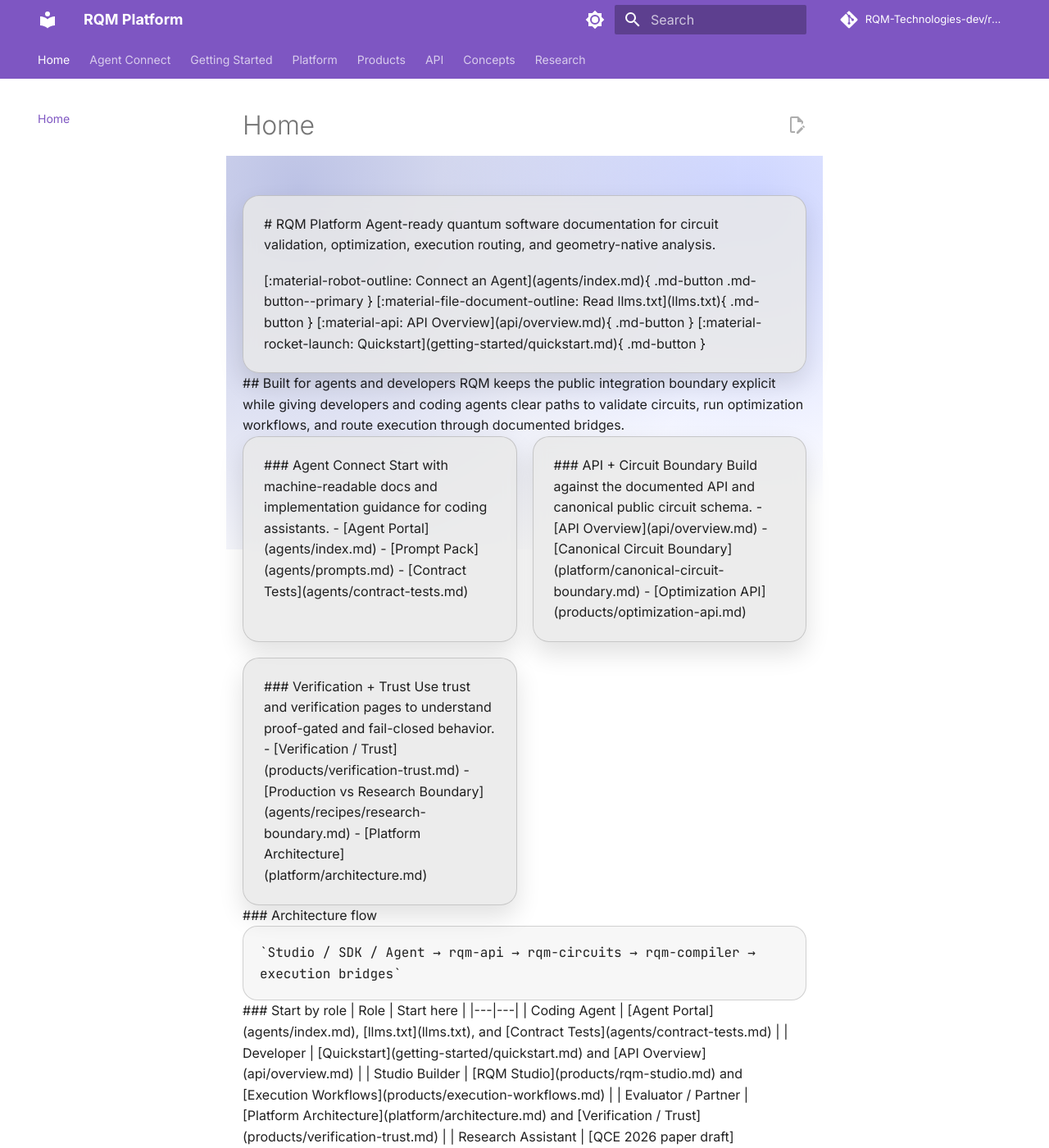
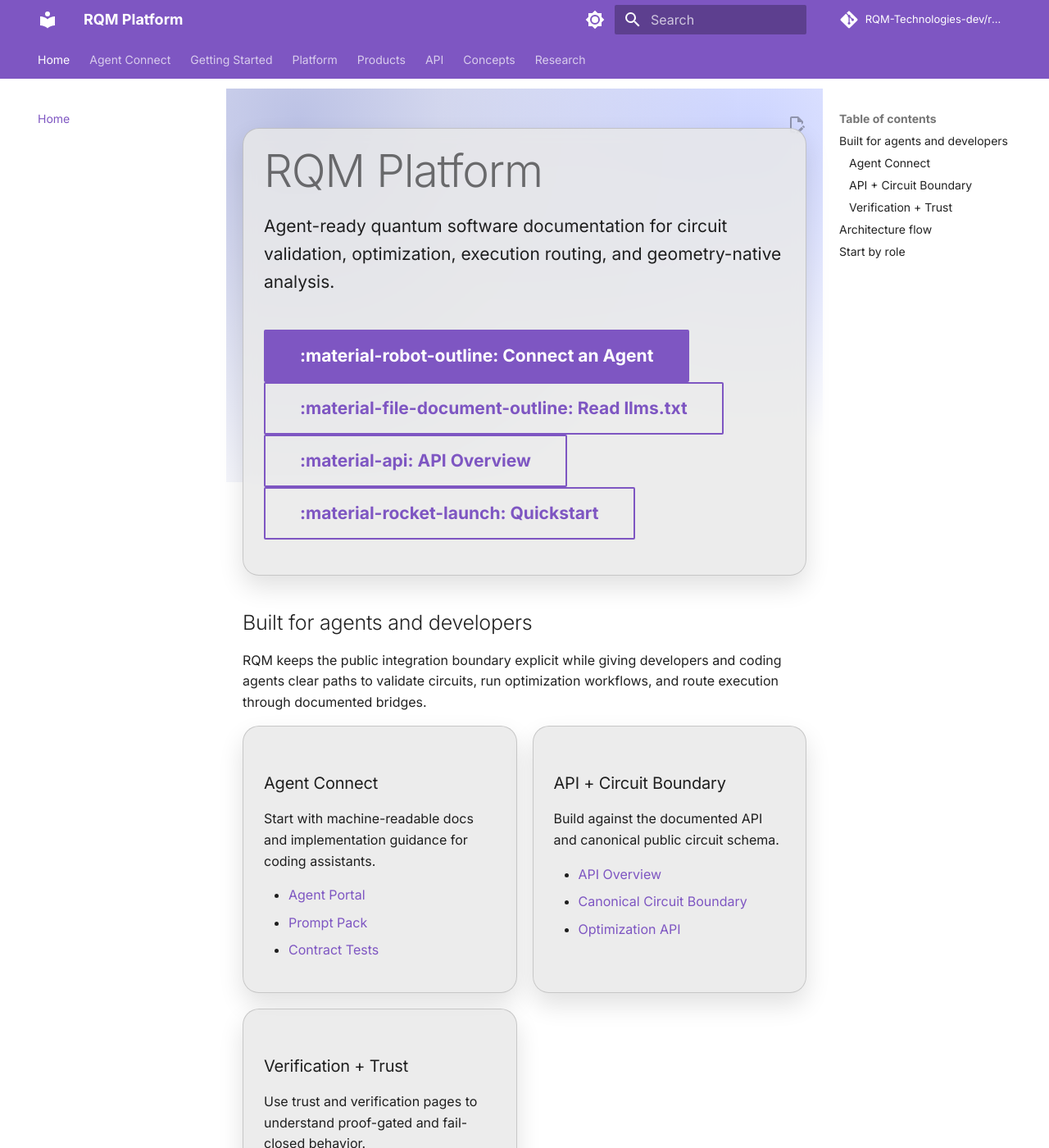
Before and after one commit to RQM-Technologies-dev/rqm-docs, an MkDocs documentation site: the page built from docs/index.md, in a window 1280 px wide and 1400 px high. Shown: the whole window at 82% size. Built offline with MkDocs 1.6.1 and Material for MkDocs 9.7.7, drawn with Linux system fonts in a browser that asks for light colours; comment, search, counter and statistics services are not loaded; some of the changed text lies outside the part shown.

Commit message:
Fix home page markdown rendering and spacing

```diff
--- a/docs/index.md
+++ b/docs/index.md
@@ -1,12 +1,12 @@
-<div class="rqm-home">
+<div class="rqm-home" markdown="1">
 
-<div class="rqm-card rqm-hero rqm-grid" markdown>
+<div class="rqm-card rqm-hero rqm-grid" markdown="1">
 
 # RQM Platform
 
 Agent-ready quantum software documentation for circuit validation, optimization, execution routing, and geometry-native analysis.
 
-<div class="rqm-button-row" markdown>
+<div class="rqm-button-row" markdown="1">
 
 [:material-robot-outline: Connect an Agent](agents/index.md){ .md-button .md-button--primary }
 [:material-file-document-outline: Read llms.txt](llms.txt){ .md-button }
@@ -21,11 +21,11 @@ Agent-ready quantum software documentation for circuit validation, optimization,
 
 RQM keeps the public integration boundary explicit while giving developers and coding agents clear paths to validate circuits, run optimization workflows, and route execution through documented bridges.
 
-<div class="rqm-cols-3" markdown>
+<div class="rqm-cols-3" markdown="1">
 
-<div class="rqm-card" markdown>
+<div class="rqm-card" markdown="1">
 
-### Agent Connect
+<h3>Agent Connect</h3>
 
 Start with machine-readable docs and implementation guidance for coding assistants.
 
@@ -35,9 +35,9 @@ Start with machine-readable docs and implementation guidance for coding assistan
 
 </div>
 
-<div class="rqm-card" markdown>
+<div class="rqm-card" markdown="1">
 
-### API + Circuit Boundary
+<h3>API + Circuit Boundary</h3>
 
 Build against the documented API and canonical public circuit schema.
 
@@ -47,9 +47,9 @@ Build against the documented API and canonical public circuit schema.
 
 </div>
 
-<div class="rqm-card" markdown>
+<div class="rqm-card" markdown="1">
 
-### Verification + Trust
+<h3>Verification + Trust</h3>
 
 Use trust and verification pages to understand proof-gated and fail-closed behavior.
 
@@ -61,15 +61,15 @@ Use trust and verification pages to understand proof-gated and fail-closed behav
 
 </div>
 
-### Architecture flow
+## Architecture flow
 
-<div class="rqm-flow" markdown>
+<div class="rqm-flow" markdown="1">
 
 `Studio / SDK / Agent → rqm-api → rqm-circuits → rqm-compiler → execution bridges`
 
 </div>
 
-### Start by role
+## Start by role
 
 | Role | Start here |
 |---|---|
```
